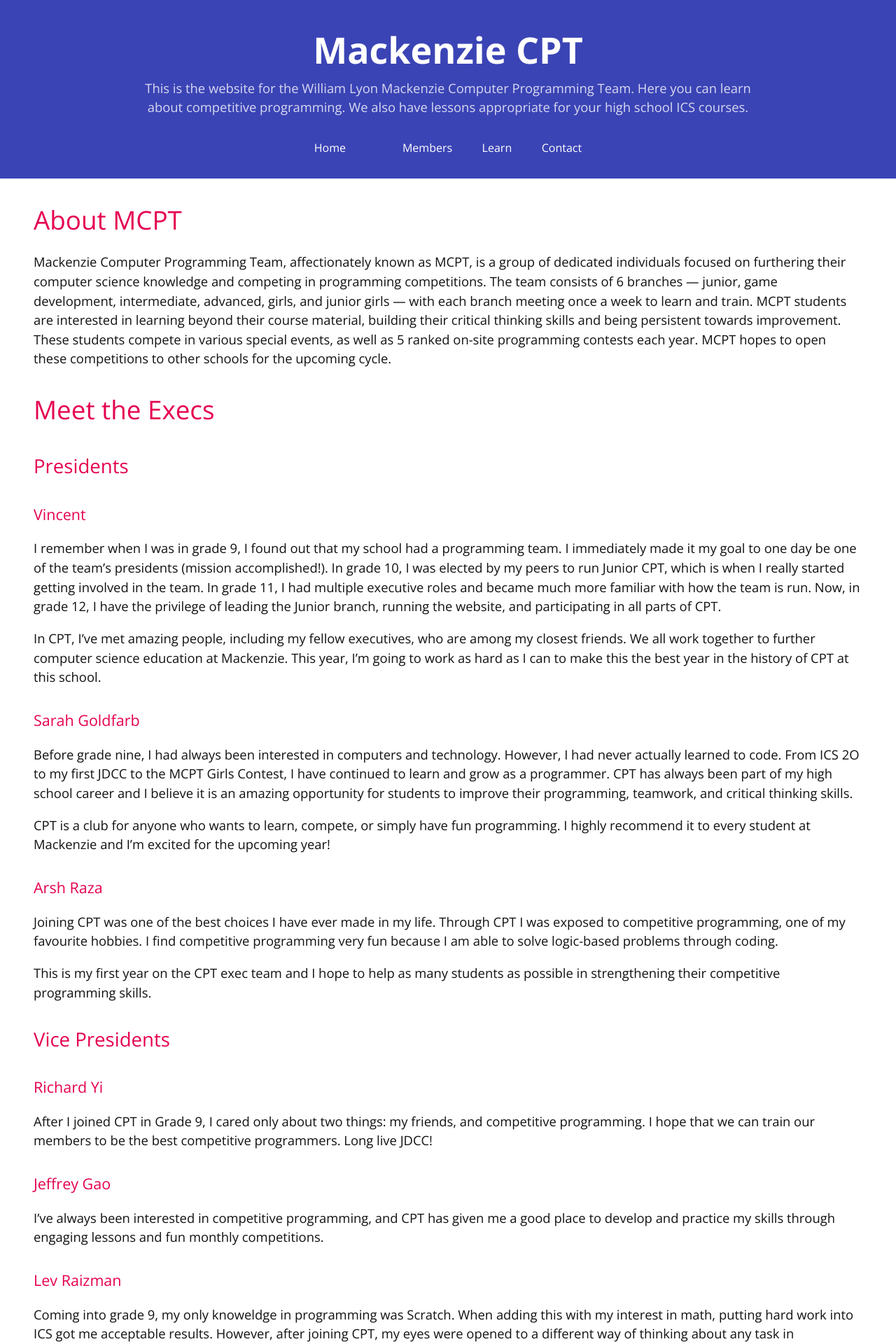
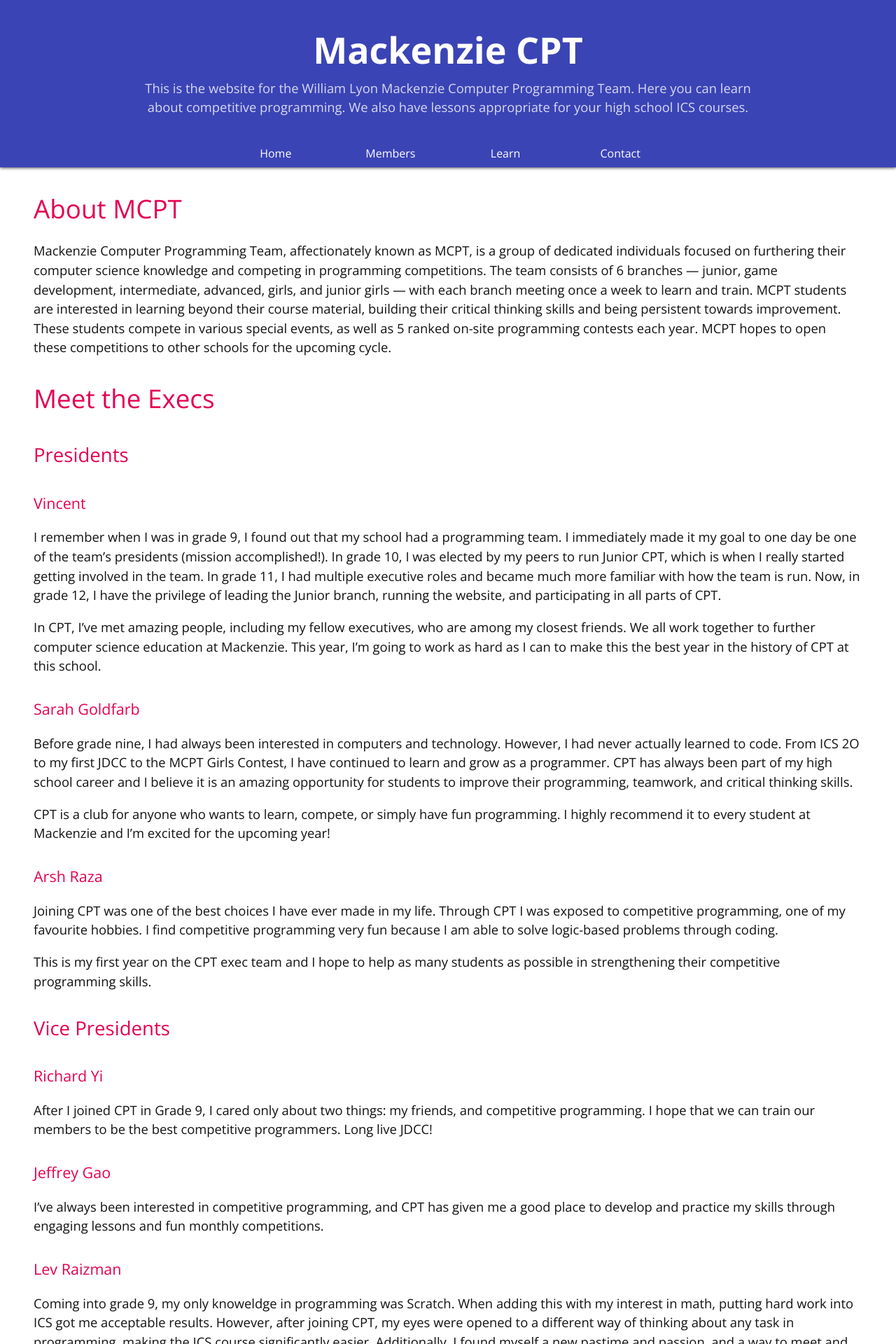
Before and after one commit to mcpt/mcpt.github.io, a Jekyll site: the page built from index.md, in a window 1280 px wide. Shown: the top 1920 px of the page at 70% size. Built offline with Jekyll 4.4.1, drawn with Linux system fonts in a browser that asks for light colours; our own code applies the rules of GitHub Pages for plain Markdown files.

Commit message:
Improve navigation bar.

```diff
--- a/_includes/nav.html
+++ b/_includes/nav.html
@@ -1,11 +1,11 @@
 <nav>
 				<a href="/">Home</a>
 				<a href="/members/">Members</a>
-				<div class='dropdown'>
-					<div class='dropdown-btn'>Learn</div>
-					<div class='dropdown-content'>
-						<a href='/cpt/'>CPT</a>
-						<a href='/ics/'>ICS</a>
+				<div class="dropdown">
+					<a class="dropdown-btn" href="/learn/">Learn</a>
+					<div class="dropdown-content">
+						<a href="/cpt/">CPT</a>
+						<a href="/ics/">ICS</a>
 					</div>
 				</div>
 				<a href="/contact/">Contact</a>
--- a/_sass/jekyll-theme-cayman.scss
+++ b/_sass/jekyll-theme-cayman.scss
@@ -91,17 +91,18 @@
 	color: $header-heading-color;
 	text-align: center;
 	background-color: $header-bg-color;
+	box-shadow: 0 0 5px black;
 
 	@include large {
-		padding: 2rem 6rem;
+		padding: 2rem 6rem 0 6rem;
 	}
 
 	@include medium {
-		padding: 1rem 4rem;
+		padding: 1rem 4rem 0 4rem;
 	}
 
 	@include small {
-		padding: 0.5rem 1rem;
+		padding: 0.5rem 1rem 0 1rem;
 	}
 }
 
@@ -368,10 +369,41 @@
 }
 
 nav {
-	a {
+	a, .dropdown-btn {
 		color: $nav-text-color;
 		display: inline-block;
-		margin: 0 3vw;
+		width: 10em;
+		padding: 0.5rem 0;
+	}
+	.dropdown {
+		display: inline-block;
+		&:hover {
+			.dropdown-btn {
+				//background-color: $dropdown-highlight-color;
+			}
+			.dropdown-content {
+				display: block;
+				background-color: $dropdown-highlight-color;
+			}
+		}
+		.dropdown-content {
+			border-radius: 0 0 10px 10px;
+			display: none;
+			position: absolute;
+			overflow: hidden;
+			a {
+				display: block;
+				margin: 0 auto;
+				padding: 5px 20px;
+				border-bottom: 1px solid $dropdown-border-color;
+				&:last-child {
+					border-bottom: none;
+				}
+				&:first-child {
+					border-top: 1px solid $dropdown-border-color;
+				}
+			}
+		}
 	}
 }
 
@@ -408,28 +440,3 @@
 	width: 100%;
 	height: 100vh;
 }
-
-.dropdown {
-	display: inline-block;
-}
-.dropdown-content {
-	display: none;
-	position: absolute;
-	border-radius: 0 0 10px 10px;
-	overflow: hidden;
-
-}
-.dropdown-content a {
-	text-decoration: none;
-	display: block;
-	background-color: #3b44b5;
-	padding: 5px 10px;
-	color: #fff;
-	margin: 0;
-}
-.dropdown-content a:hover {
-	background-color: #2b34a5;
-}
-.dropdown:hover .dropdown-content {
-	display: block;
-}
--- a/_sass/variables.scss
+++ b/_sass/variables.scss
@@ -23,6 +23,8 @@
 
 // Navigation bar
 $nav-text-color: #fff !default;
+$dropdown-highlight-color: #323999 !default;
+$dropdown-border-color: #000 !default;
 
 // Footer
 $footer-text-color: #606c71 !default;
```
Also changed, not shown: learn.md (added, +10 -0 lines).
